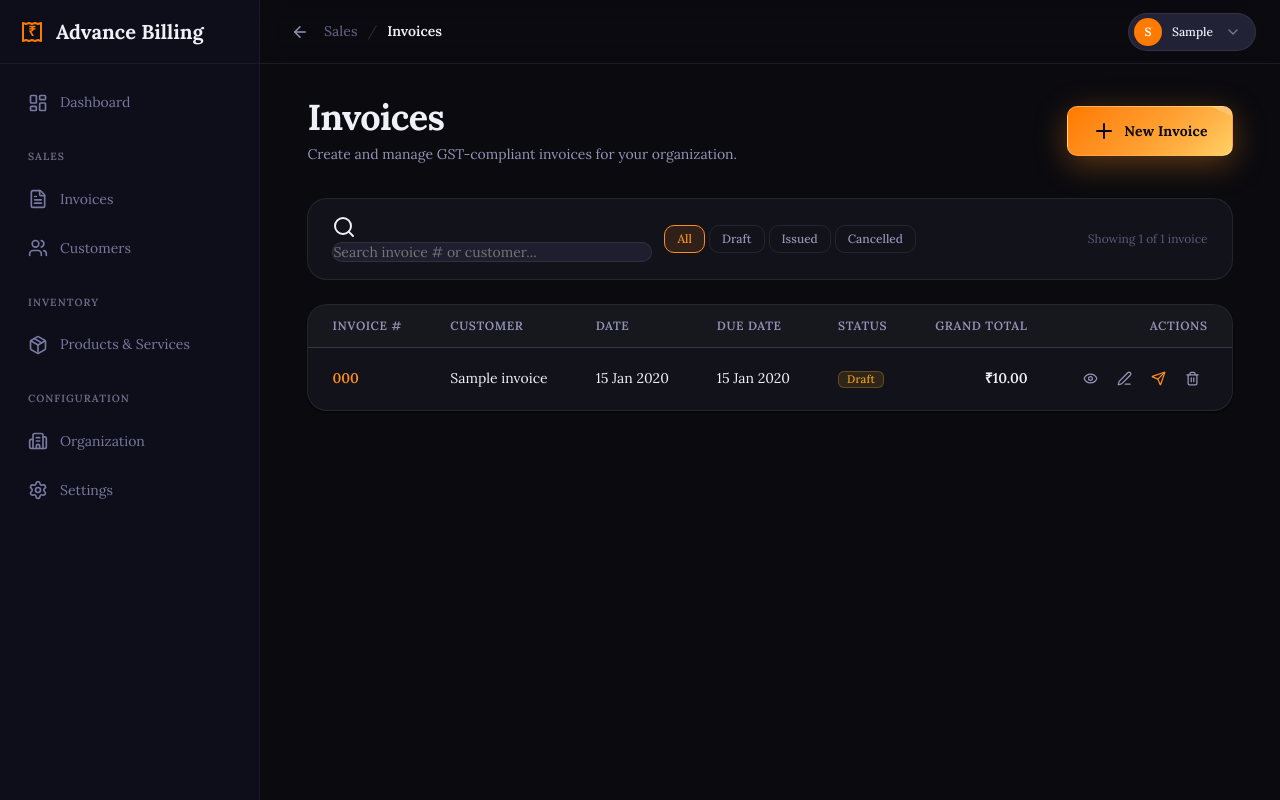
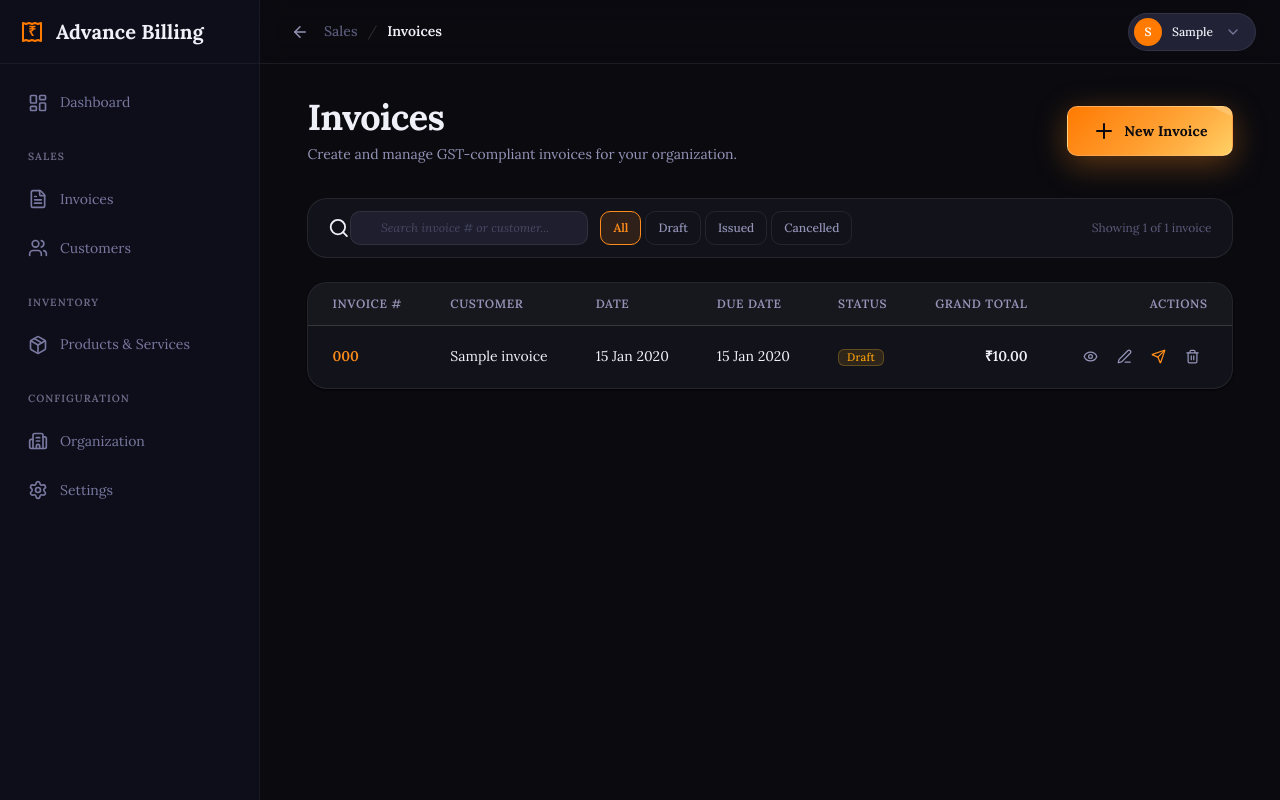
Before and after one commit to Vyom-Repo/Advance-Billing-System, a Django app: page /invoices/ in a window 1280 px wide. Run offline with Django 5.2, Linux system fonts and the light colour scheme; a user stored in the database is signed in; tables that the repository leaves empty hold one stand-in row (values such as "Sample post"); parts of the project's set-up code (start-up, migrations or seed data) failed here and were passed over.

Commit message:
feat(ui): refine search control bar across list pages & harmonize dashboard theme system

```diff
--- a/static/js/dashboard.js
+++ b/static/js/dashboard.js
@@ -56,11 +56,25 @@ document.addEventListener('DOMContentLoaded', () => {
     if (chartCanvas && typeof Chart !== 'undefined') {
         const ctx = chartCanvas.getContext('2d');
 
-        // Get primary accent color from CSS variables
-        const computedStyle = getComputedStyle(document.documentElement);
-        const accentColor = computedStyle.getPropertyValue('--palette-accent-400').trim() || '#ff9933';
-        const gridColor = computedStyle.getPropertyValue('--color-border').trim() || 'rgba(255, 255, 255, 0.1)';
-        const textColor = computedStyle.getPropertyValue('--color-text-secondary').trim() || '#9494b8';
+        function getThemeColors() {
+            const computedStyle = getComputedStyle(document.documentElement);
+            const accent = computedStyle.getPropertyValue('--color-accent').trim() || '#ff7a00';
+            const accentSubtle = computedStyle.getPropertyValue('--color-accent-subtle').trim() || 'rgba(255, 122, 0, 0.12)';
+            const grid = computedStyle.getPropertyValue('--color-border').trim() || 'rgba(255, 255, 255, 0.08)';
+            const textSec = computedStyle.getPropertyValue('--color-text-secondary').trim() || '#9494b8';
+            const textPri = computedStyle.getPropertyValue('--color-text-primary').trim() || '#f0f0f8';
+            const bgCard = computedStyle.getPropertyValue('--color-bg-card').trim() || '#1a1a28';
+            const bgSurface = computedStyle.getPropertyValue('--color-bg-surface').trim() || '#12121a';
+
+            let areaBg = accentSubtle;
+            if (accent.startsWith('#')) {
+                areaBg = accent + '26'; // 15% opacity hex fallback
+            }
+
+            return { accent, areaBg, grid, textSec, textPri, bgCard, bgSurface };
+        }
+
+        const colors = getThemeColors();
 
         // Parse dynamic dataset from canvas attributes
         const labelsData = chartCanvas.dataset.labels ? JSON.parse(chartCanvas.dataset.labels) : ['Jan', 'Feb', 'Mar', 'Apr', 'May', 'Jun'];
@@ -70,20 +84,20 @@ document.addEventListener('DOMContentLoaded', () => {
         // Set Chart.js global default font to Lora
         Chart.defaults.font.family = "'Lora'";
 
-        new Chart(ctx, {
+        const revenueChart = new Chart(ctx, {
             type: 'line',
             data: {
                 labels: labelsData,
                 datasets: [{
                     label: 'Revenue',
                     data: valuesData,
-                    borderColor: accentColor,
-                    backgroundColor: `${accentColor}26`, // 15% opacity
+                    borderColor: colors.accent,
+                    backgroundColor: colors.areaBg,
                     borderWidth: 2.5,
                     tension: 0.35,
                     fill: true,
-                    pointBackgroundColor: accentColor,
-                    pointBorderColor: '#12121a',
+                    pointBackgroundColor: colors.accent,
+                    pointBorderColor: colors.bgSurface,
                     pointBorderWidth: 2,
                     pointRadius: 4,
                     pointHoverRadius: 6
@@ -97,12 +111,12 @@ document.addEventListener('DOMContentLoaded', () => {
                     tooltip: {
                         mode: 'index',
                         intersect: false,
-                        backgroundColor: '#1a1a28',
-                        titleColor: '#fff',
+                        backgroundColor: colors.bgCard,
+                        titleColor: colors.textPri,
                         titleFont: { family: "'Lora'", weight: '600' },
-                        bodyColor: '#fff',
+                        bodyColor: colors.textPri,
                         bodyFont: { family: "'Lora'", weight: '400' },
-                        borderColor: 'rgba(255,255,255,0.1)',
+                        borderColor: colors.grid,
                         borderWidth: 1,
                         padding: 10,
                         callbacks: {
@@ -115,14 +129,14 @@ document.addEventListener('DOMContentLoaded', () => {
                 scales: {
                     x: {
                         grid: { display: false },
-                        ticks: { color: textColor, font: { family: "'Lora'", size: 12 } }
+                        ticks: { color: colors.textSec, font: { family: "'Lora'", size: 12 } }
                     },
                     y: {
                         beginAtZero: true,
                         suggestedMin: 0,
-                        grid: { color: gridColor },
+                        grid: { color: colors.grid },
                         ticks: {
-                            color: textColor,
+                            color: colors.textSec,
                             font: { family: "'Lora'", size: 12 },
                             callback: (value) => currencySymbol + (value >= 1000 ? (value/1000) + 'k' : value)
                         }
@@ -135,5 +149,23 @@ document.addEventListener('DOMContentLoaded', () => {
                 }
             }
         });
+
+        // Watch for data-theme attribute updates (live preview / settings change)
+        const themeObserver = new MutationObserver(() => {
+            const updatedColors = getThemeColors();
+            revenueChart.data.datasets[0].borderColor = updatedColors.accent;
+            revenueChart.data.datasets[0].backgroundColor = updatedColors.areaBg;
+            revenueChart.data.datasets[0].pointBackgroundColor = updatedColors.accent;
+            revenueChart.data.datasets[0].pointBorderColor = updatedColors.bgSurface;
+            revenueChart.options.plugins.tooltip.backgroundColor = updatedColors.bgCard;
+            revenueChart.options.plugins.tooltip.borderColor = updatedColors.grid;
+            revenueChart.options.plugins.tooltip.titleColor = updatedColors.textPri;
+            revenueChart.options.plugins.tooltip.bodyColor = updatedColors.textPri;
+            revenueChart.options.scales.x.ticks.color = updatedColors.textSec;
+            revenueChart.options.scales.y.ticks.color = updatedColors.textSec;
+            revenueChart.options.scales.y.grid.color = updatedColors.grid;
+            revenueChart.update();
+        });
+        themeObserver.observe(document.documentElement, { attributes: true, attributeFilter: ['data-theme'] });
     }
 });
--- a/templates/billing/list.html
+++ b/templates/billing/list.html
@@ -20,29 +20,69 @@
     }
     .page-subtitle { font-size: var(--text-sm); color: var(--color-text-secondary); }
     .toolbar-card {
-        background: var(--color-bg-surface); border: 1px solid var(--color-border);
-        border-radius: var(--radius-xl); padding: var(--space-4) var(--space-6);
-        margin-bottom: var(--space-6); display: flex; justify-content: space-between;
-        align-items: center; gap: var(--space-4); flex-wrap: wrap;
+        background: var(--color-bg-surface);
+        border: 1px solid var(--color-border);
+        border-radius: var(--radius-xl);
+        padding: var(--space-3) var(--space-5);
+        margin-bottom: var(--space-6);
+        display: flex;
+        justify-content: space-between;
+        align-items: center;
+        gap: var(--space-4);
+        flex-wrap: wrap;
     }
-    .toolbar-left { display: flex; gap: var(--space-3); align-items: center; flex: 1; flex-wrap: wrap; }
-    .search-box { position: relative; max-width: 320px; min-width: 180px; flex: 1; }
-    .search-box i { position: absolute; left: var(--space-3); top: 50%; transform: translateY(-50%); color: var(--color-text-muted); width: 16px; height: 16px; }
+    .toolbar-left { display: flex; gap: var(--space-3); align-items: center; flex-wrap: wrap; }
+    .search-box { position: relative; width: 260px; display: flex; align-items: center; }
+    .search-box i {
+        position: absolute;
+        left: 10px;
+        top: 50%;
+        transform: translateY(-50%);
+        color: var(--color-text-muted);
+        width: 14px;
+        height: 14px;
+        stroke-width: 1.75;
+        pointer-events: none;
+        z-index: 2;
+        opacity: 0.8;
+    }
     .search-input {
-        width: 100%; padding: var(--space-2) var(--space-3) var(--space-2) var(--space-9);
-        background: var(--color-bg-input); border: 1px solid var(--color-border);
-        border-radius: var(--radius-md); color: var(--color-text-primary);
-        font-size: var(--text-sm); transition: all 0.2s ease; box-sizing: border-box;
+        width: 100%;
+        height: 34px;
+        padding: 0 10px 0 30px;
+        background: var(--color-bg-input);
+        border: 1px solid var(--color-border);
+        border-radius: var(--radius-md);
+        color: var(--color-text-primary);
+        font-family: var(--font-brand);
+        font-size: var(--text-xs);
+        line-height: 32px;
+        transition: all 0.2s ease;
+        box-sizing: border-box;
     }
-    .search-input:focus { outline: none; border-color: var(--color-accent); box-shadow: 0 0 0 3px var(--color-accent-subtle); }
+    .search-input::placeholder { color: var(--color-text-muted); opacity: 0.7; font-style: italic; }
+    .search-input:focus { outline: none; border-color: var(--color-accent); box-shadow: 0 0 0 2px var(--color-accent-subtle); }
     .status-filter { display: flex; gap: var(--space-1); }
     .filter-btn {
-        padding: var(--space-1) var(--space-3); border-radius: var(--radius-md);
-        font-size: var(--text-xs); font-weight: var(--font-medium);
-        text-decoration: none; border: 1px solid var(--color-border);
-        color: var(--color-text-secondary); background: transparent; cursor: pointer; transition: all 0.2s;
+        height: 34px;
+        padding: 0 var(--space-3);
+        border-radius: var(--radius-md);
+        font-family: var(--font-brand);
+        font-size: var(--text-xs);
+        font-weight: 500;
+        text-decoration: none;
+        border: 1px solid var(--color-border);
+        color: var(--color-text-secondary);
+        background: transparent;
+        cursor: pointer;
+        transition: all 0.2s;
+        display: inline-flex;
+        align-items: center;
+        justify-content: center;
+        box-sizing: border-box;
     }
-    .filter-btn:hover, .filter-btn.active { background: var(--color-accent-subtle); border-color: var(--color-accent); color: var(--color-accent); }
+    .filter-btn:hover { background: var(--color-bg-raised); color: var(--color-text-primary); }
+    .filter-btn.active { background: var(--color-accent-subtle); border-color: var(--color-accent); color: var(--color-accent); font-weight: 600; }
     .table-container {
         background: var(--color-bg-surface); border: 1px solid var(--color-border);
         border-radius: var(--radius-xl); overflow-x: auto; -webkit-overflow-scrolling: touch; box-shadow: var(--shadow-sm);
```
Also changed, not shown: templates/customers/list.html (+24 -10 lines), templates/dashboard/index.html (+7 -7 lines), templates/products/list.html (+43 -18 lines).
